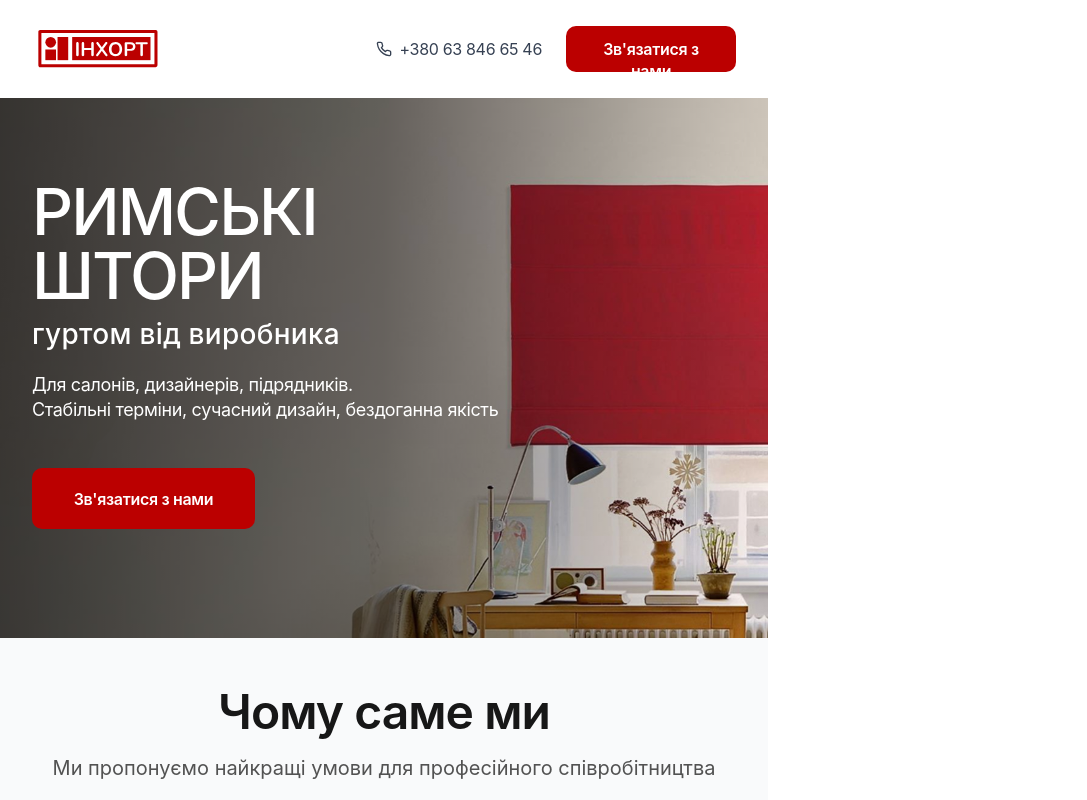
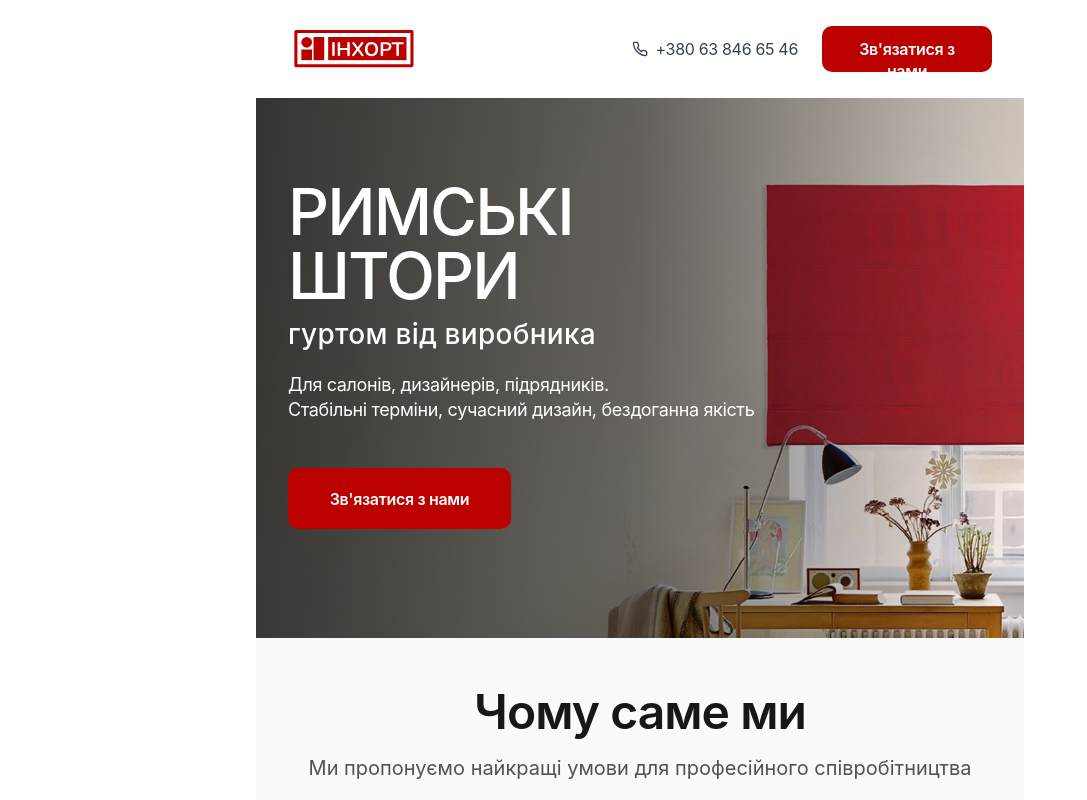
Before and after one commit to Davzp1980/inhort, a Vue app: page / in a window 1280 px wide. Shown: the top 800 px of the page, without its empty margins (0-1087 px from the left). Built offline with nearby package versions, Linux system fonts and the light colour scheme.

Commit message:
tablet done

```diff
--- a/assets/main.css
+++ b/assets/main.css
@@ -39,6 +39,7 @@ a {
 
 @media (min-width: 767px) and (max-width: 1439px) {
     .main-container {
+        margin: 0 auto;
         width: 768px;
     }
 
--- a/src/components/Footer.vue
+++ b/src/components/Footer.vue
@@ -62,7 +62,7 @@ defineProps({
   display: flex;
   align-items: center;
   justify-content: space-between;
-  padding: 60px 112px;
+  padding: 60px 0;
 }
 
 .logo {
```
